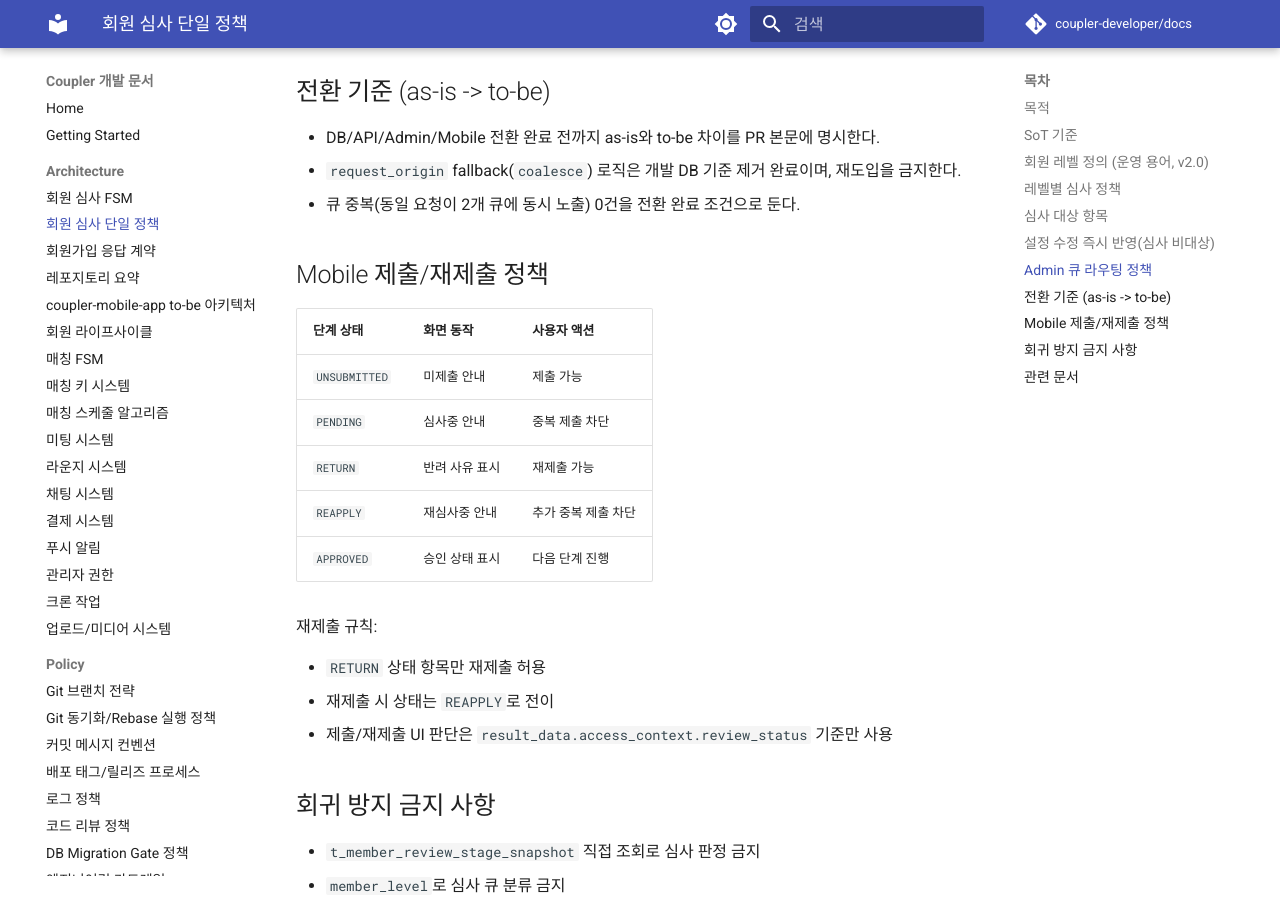
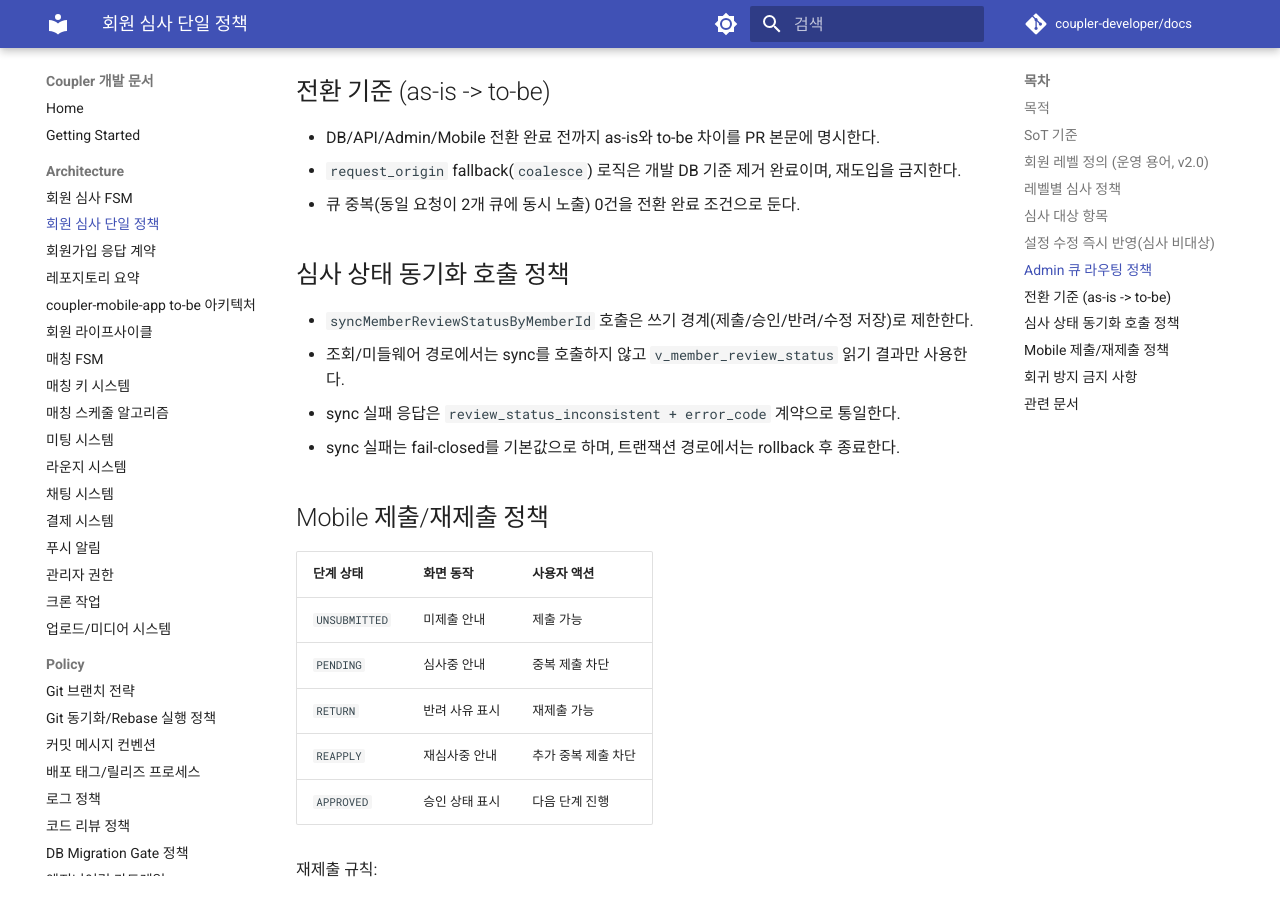
Before and after one commit to coupler-developer/docs, an MkDocs documentation site: the page built from content/architecture/member-review-policy.md, in a window 1280 px wide and 900 px high, scrolled down 3369 px. Built offline with MkDocs 1.6.1 and Material for MkDocs 9.7.7, drawn with Linux system fonts in a browser that asks for light colours; comment, search, counter and statistics services are not loaded.

Commit message:
docs: 심사 상태 동기화 호출 정책 추가
Changes:
- member-review-policy에 심사 상태 동기화 호출 정책 섹션 추가
- sync 호출 경계를 쓰기 경계로 제한하고 조회/미들웨어 경로 sync 금지 규칙 명시
- sync 실패 시 review_status_inconsistent + error_code 계약, fail-closed/rollback 원칙 명시

Tests:
- not run: 문서 변경

```diff
--- a/content/architecture/member-review-policy.md
+++ b/content/architecture/member-review-policy.md
@@ -94,6 +94,13 @@
 - `request_origin` fallback(`coalesce`) 로직은 개발 DB 기준 제거 완료이며, 재도입을 금지한다.
 - 큐 중복(동일 요청이 2개 큐에 동시 노출) 0건을 전환 완료 조건으로 둔다.
 
+## 심사 상태 동기화 호출 정책
+
+- `syncMemberReviewStatusByMemberId` 호출은 쓰기 경계(제출/승인/반려/수정 저장)로 제한한다.
+- 조회/미들웨어 경로에서는 sync를 호출하지 않고 `v_member_review_status` 읽기 결과만 사용한다.
+- sync 실패 응답은 `review_status_inconsistent + error_code` 계약으로 통일한다.
+- sync 실패는 fail-closed를 기본값으로 하며, 트랜잭션 경로에서는 rollback 후 종료한다.
+
 ## Mobile 제출/재제출 정책
 
 | 단계 상태     | 화면 동작      | 사용자 액션         |
```
